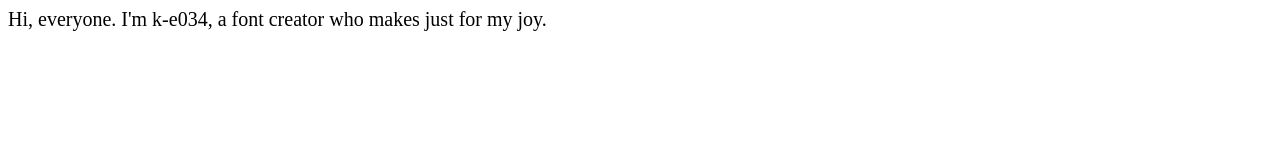
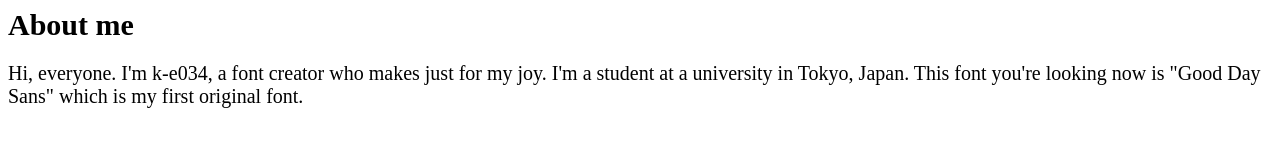
Before and after one commit to k-e034/E-Type-Design, a plain HTML site: page index.html in a window 1280 px wide. Drawn offline with Linux system fonts and the light colour scheme; a web font is replaced by a local one.

Commit message:
Update index.html

```diff
--- a/index.html
+++ b/index.html
@@ -3,4 +3,5 @@
 <link rel="stylesheet" href="https://k-e034.github.io/E-Type-Design/foundamental.css" type="text/css">
 </head>
 
-<p> Hi, everyone. I'm k-e034, a font creator who makes just for my joy.</p>
+<h1>About me</h1>
+<p> Hi, everyone. I'm k-e034, a font creator who makes just for my joy. I'm a student at a university in Tokyo, Japan. This font you're looking now is "Good Day Sans" which is my first original font. </p>
```
